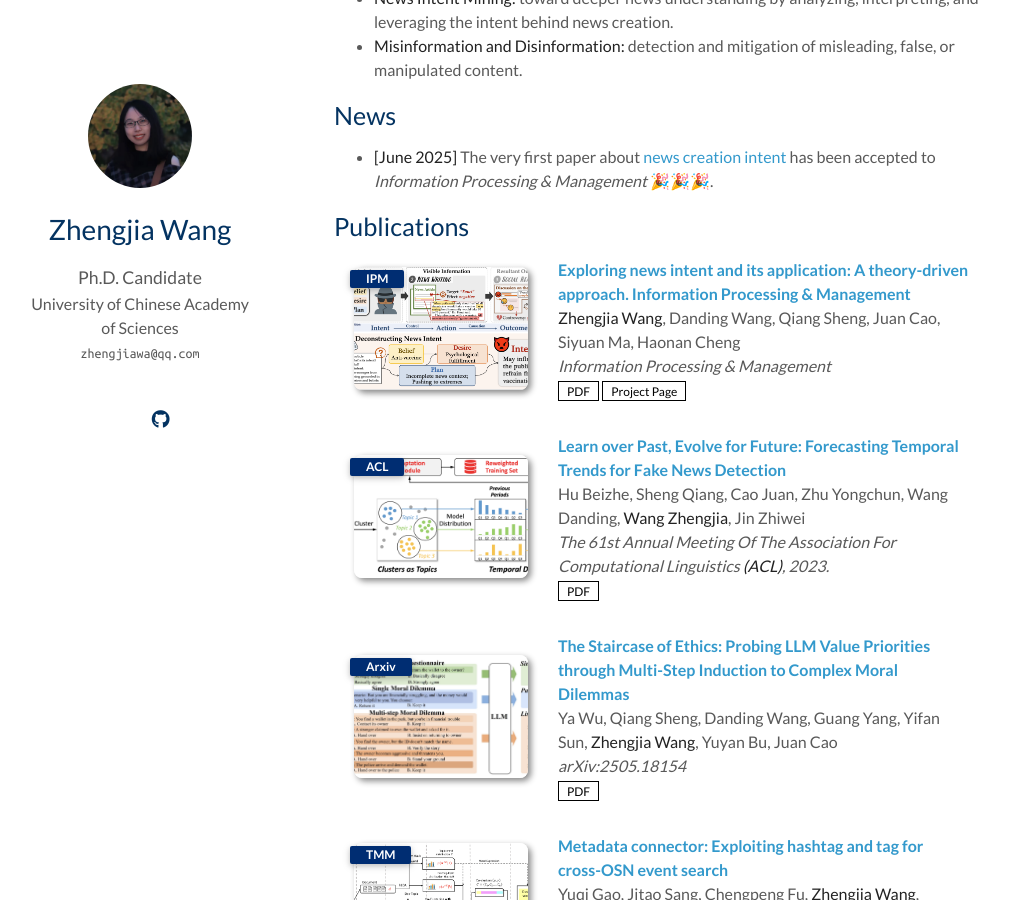
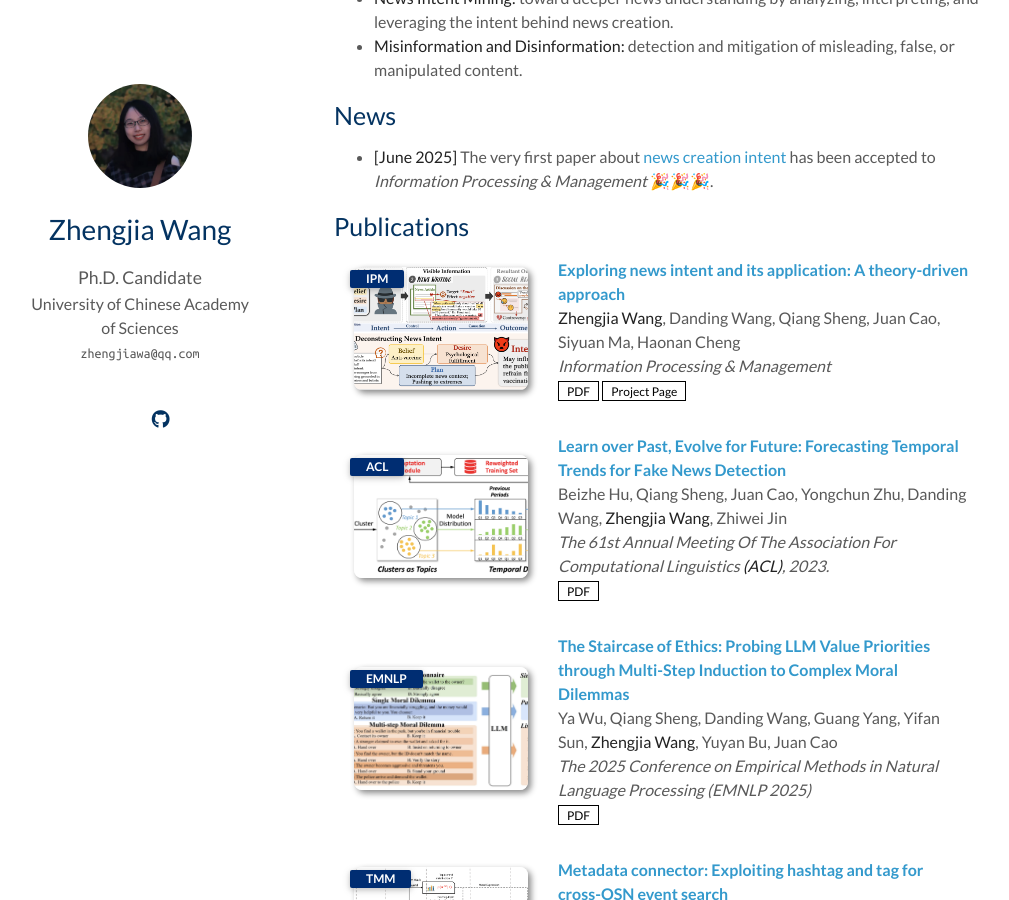
Before and after one commit to zhengjiawa/zhengjiawa.github.io, a Jekyll site: the page built from index.md, in a window 1280 px wide and 900 px high, scrolled down 417 px. Shown: the whole window, without its empty margins (136-1145 px from the left). Built offline with Jekyll 4.4.1, drawn with Linux system fonts in a browser that asks for light colours; a style sheet for code colours, icons or effects is not loaded; our own code applies the rules of GitHub Pages for plain Markdown files.

Commit message:
Refine publication and author names

```diff
--- a/_data/publications.yml
+++ b/_data/publications.yml
@@ -1,6 +1,6 @@
 main:
 
-  - title: " Exploring news intent and its application: A theory-driven approach. Information Processing & Management"
+  - title: " Exploring news intent and its application: A theory-driven approach"
     authors: <strong>Zhengjia Wang</strong>, Danding Wang, Qiang Sheng, Juan Cao, Siyuan Ma, Haonan Cheng
     conference_short: IPM
     conference: Information Processing & Management
@@ -9,7 +9,7 @@ main:
     image: ./assets/img/newsint.png
 
   - title: "Learn over Past, Evolve for Future: Forecasting Temporal Trends for Fake News Detection"
-    authors: Hu Beizhe, Sheng Qiang, Cao Juan, Zhu Yongchun, Wang Danding, <strong>Wang Zhengjia</strong>, Jin Zhiwei
+    authors: Beizhe Hu, Qiang Sheng, Juan Cao, Yongchun Zhu, Danding Wang, <strong>Zhengjia Wang</strong>, Zhiwei Jin
     conference_short: ACL
     conference: The 61st Annual Meeting Of The Association For Computational Linguistics <strong>(ACL)</strong>, 2023.
     pdf: https://arxiv.org/abs/2306.14728
@@ -18,8 +18,8 @@ main:
 
   - title: "The Staircase of Ethics: Probing LLM Value Priorities through Multi-Step Induction to Complex Moral Dilemmas"
     authors: Ya Wu, Qiang Sheng, Danding Wang, Guang Yang, Yifan Sun, <strong>Zhengjia Wang</strong>, Yuyan Bu, Juan Cao
-    conference_short: Arxiv
-    conference: arXiv:2505.18154
+    conference_short: EMNLP
+    conference: The 2025 Conference on Empirical Methods in Natural Language Processing (EMNLP 2025)
     pdf: https://arxiv.org/abs/2505.18154
     image: ./assets/img/ethics.png
 
```
